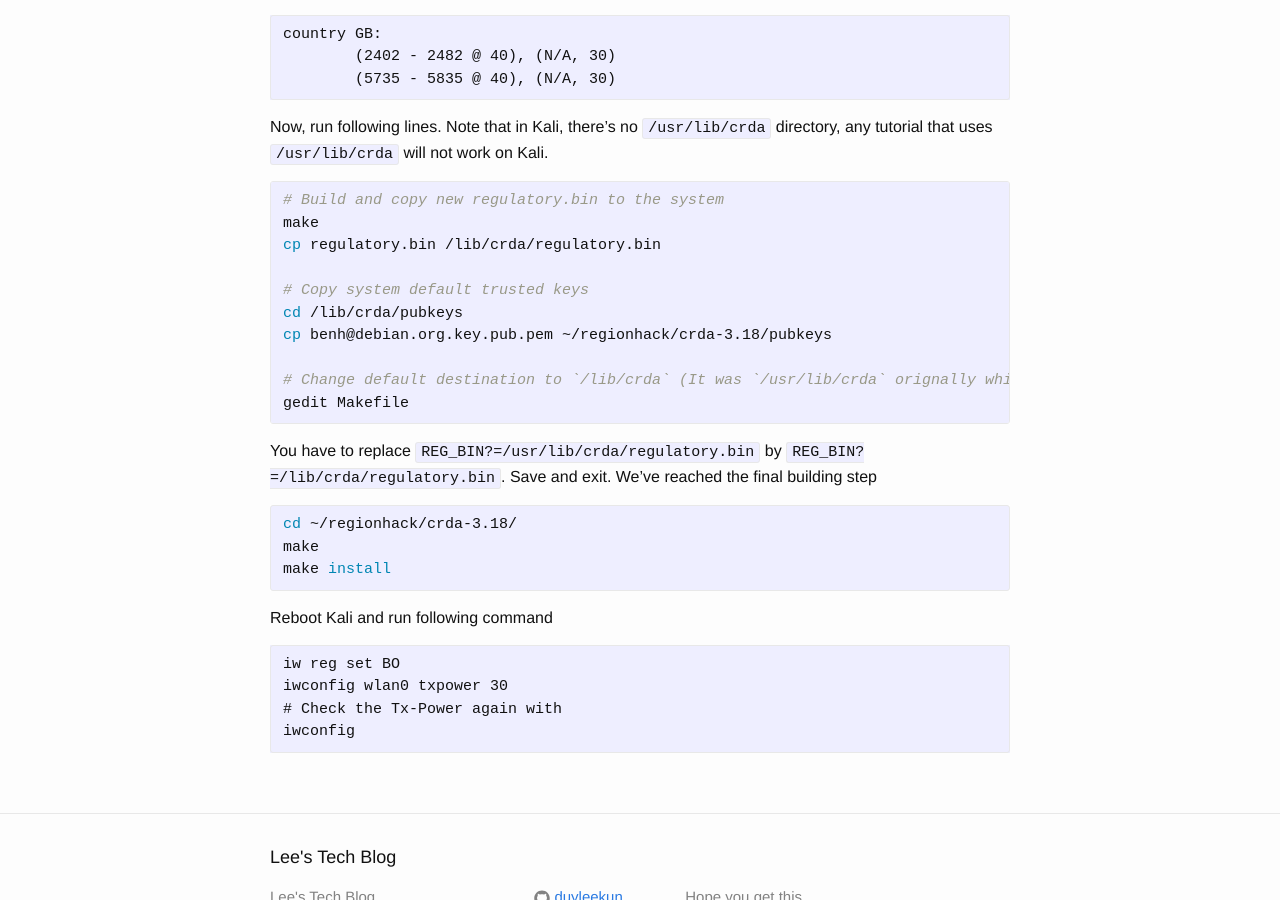
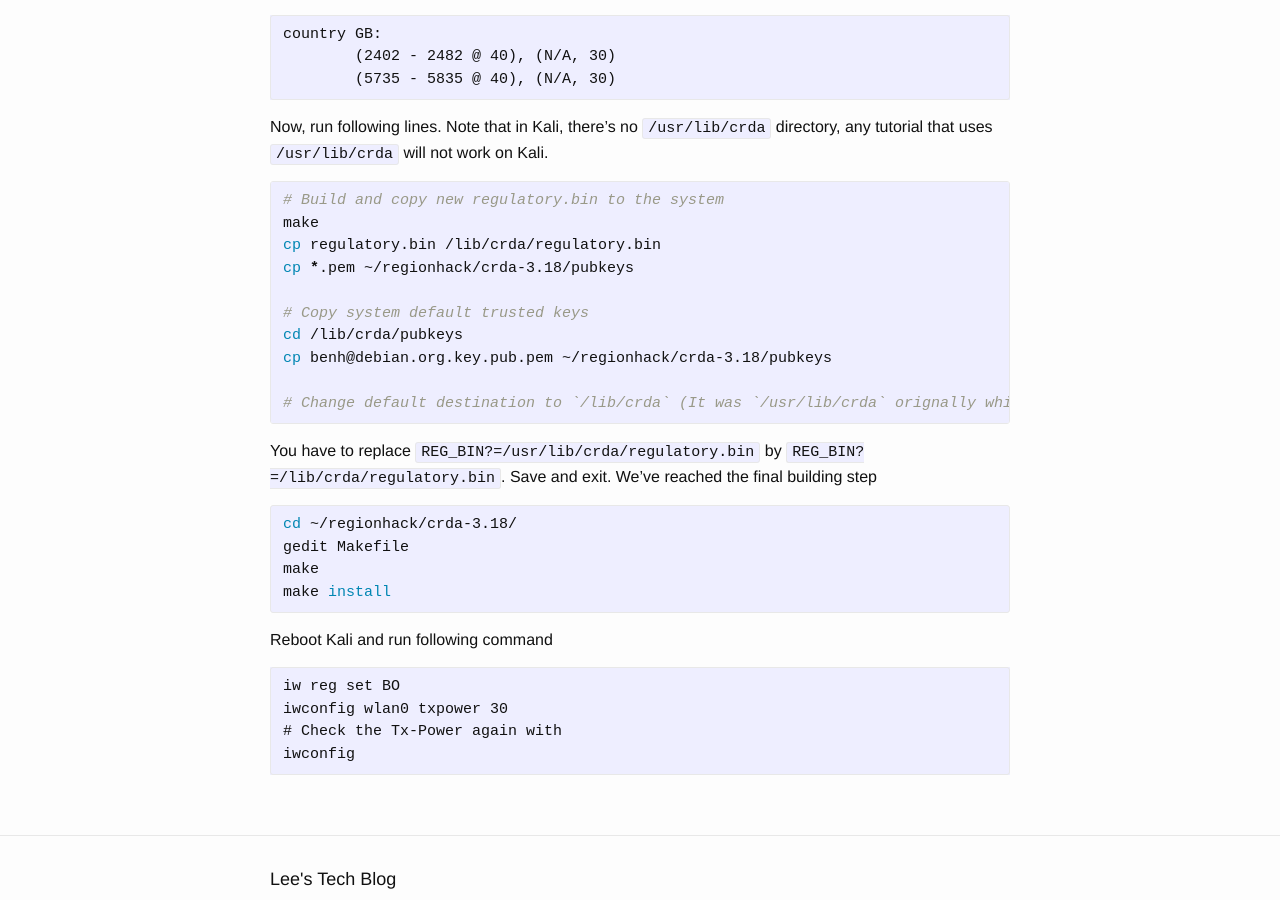
Before and after one commit to duyleekun/duyleekun.github.io, a Jekyll site: the page built from _posts/2016-08-25-boost-txpower-for-region-locked-wifi-adapter.markdown, in a window 1280 px wide and 900 px high, scrolled down 1240 px. Built offline with Jekyll 4.4.1, drawn with Linux system fonts in a browser that asks for light colours.

Commit message:
Fix ordering

```diff
--- a/_posts/2016-08-25-boost-txpower-for-region-locked-wifi-adapter.markdown
+++ b/_posts/2016-08-25-boost-txpower-for-region-locked-wifi-adapter.markdown
@@ -61,13 +61,14 @@ Now, run following lines. Note that in Kali, there's no `/usr/lib/crda` director
 # Build and copy new regulatory.bin to the system
 make
 cp regulatory.bin /lib/crda/regulatory.bin
+cp *.pem ~/regionhack/crda-3.18/pubkeys
 
 # Copy system default trusted keys
 cd /lib/crda/pubkeys
 cp benh@debian.org.key.pub.pem ~/regionhack/crda-3.18/pubkeys
 
 # Change default destination to `/lib/crda` (It was `/usr/lib/crda` orignally which isn't available in new Kali)
-gedit Makefile
+
 
 {% endhighlight %}
 
```
Also changed, not shown: other parts of _posts/2016-08-25-boost-txpower-for-region-locked-wifi-adapter.markdown (+1 -0 lines).
